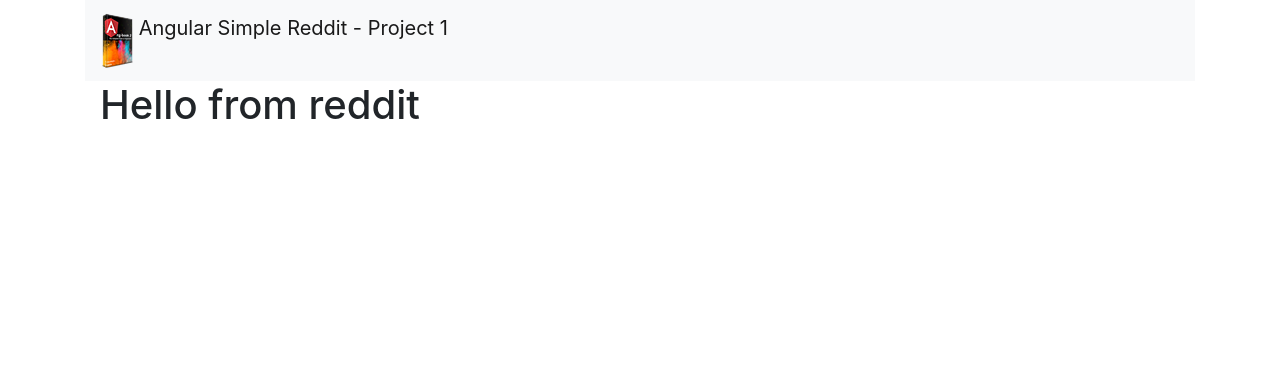
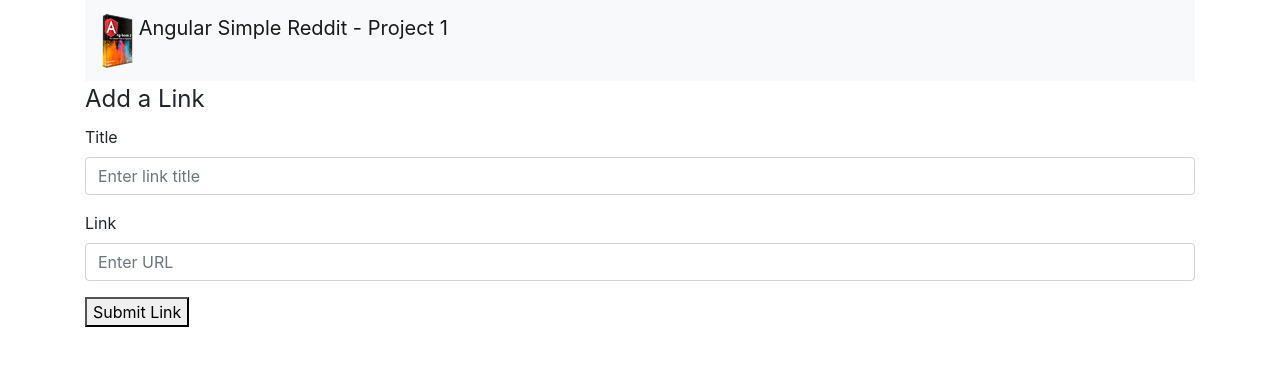
Before and after one commit to grok23/Reddit-Project, an Angular app: page / in a window 1280 px wide. Shown: the top 366 px of the page. Built offline with nearby package versions, Linux system fonts and the light colour scheme.

Commit message:
first stage finished

```diff
--- a/src/app/app.component.html
+++ b/src/app/app.component.html
@@ -1,3 +1,14 @@
-<div class="container">
-  <h1>Hello from reddit</h1>
-</div>
+<form>
+  <fieldset class="form-group">
+    <legend>Add a Link</legend>
+      <div class="form-group">
+        <label for="title">Title</label>
+        <input name="title" class="form-control" placeholder="Enter link title">
+      </div>
+      <div class="form-group">
+        <label for="link">Link</label>
+        <input name="link" class="form-control" placeholder="Enter URL">
+      </div>
+    <button (click)="addArticle()">Submit Link</button>
+  </fieldset>
+</form>
```
